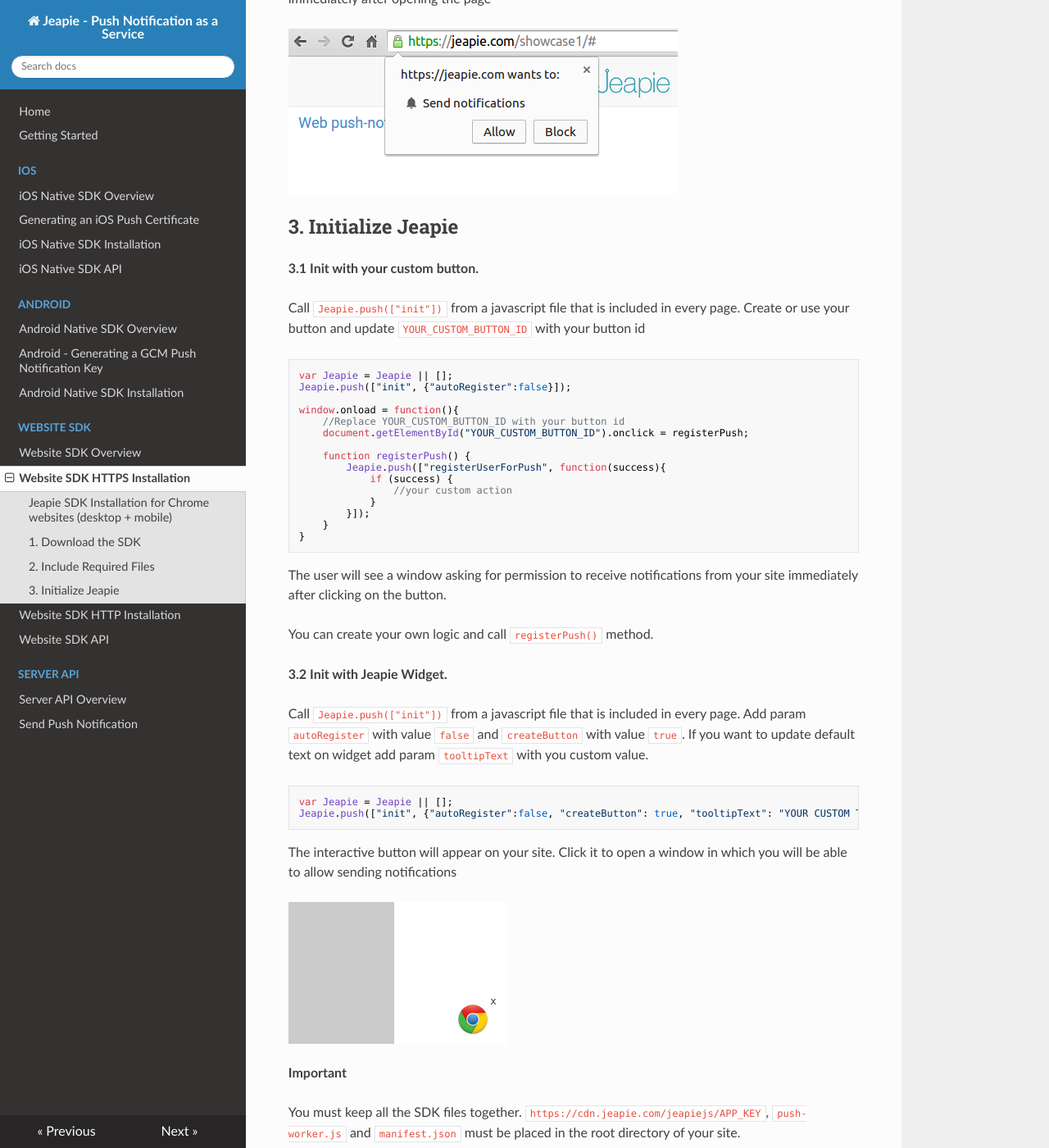
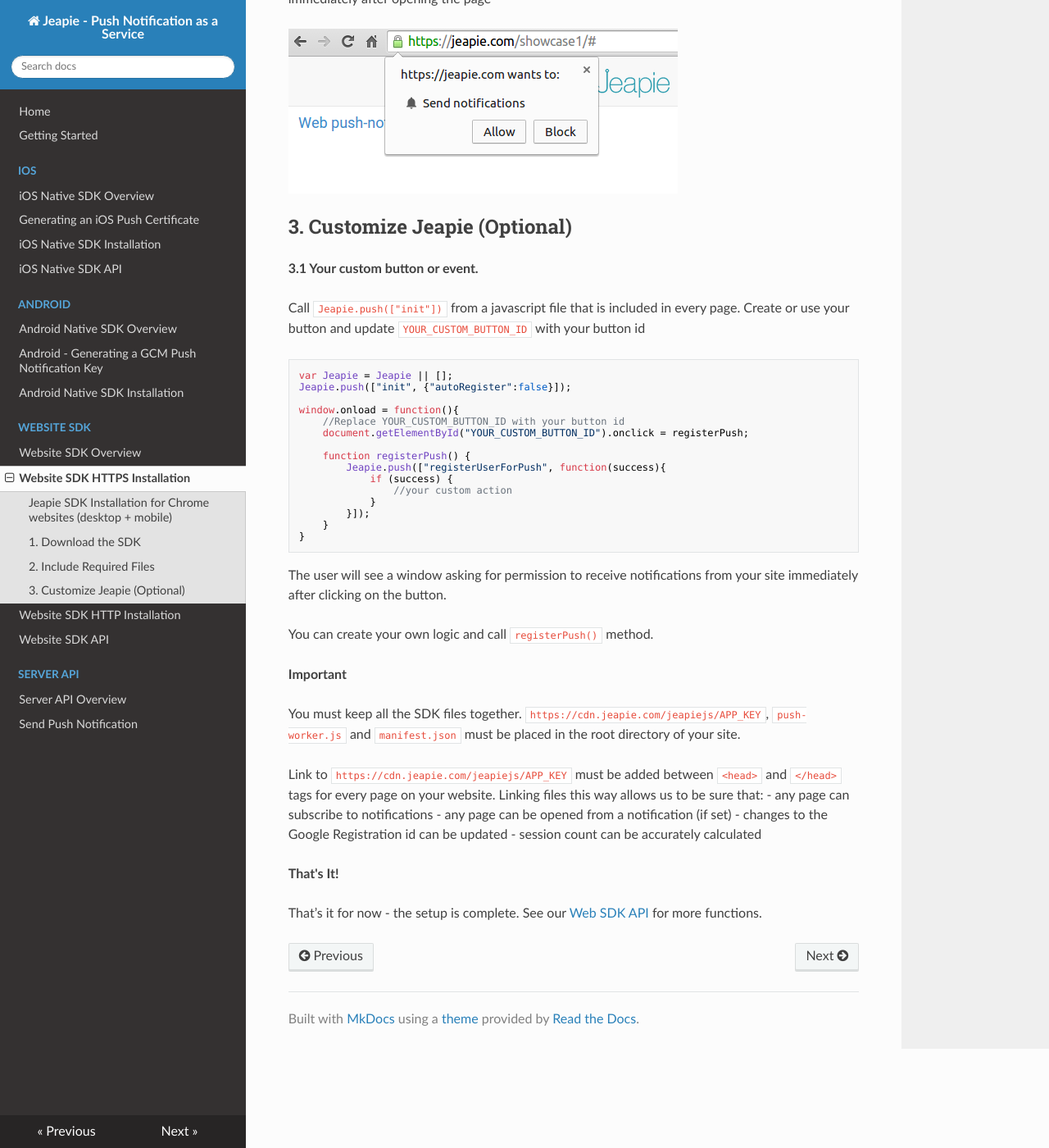
Before and after one commit to Jeapie/jeapie-docs, an MkDocs documentation site: the page built from docs/Websdk/Website-SDK-HTTPS-Installation.md, in a window 1280 px wide and 1400 px high, scrolled down 1065 px. Shown: the whole window at 82% size. Built offline with MkDocs 1.6.1, drawn with Linux system fonts in a browser that asks for light colours; nearby versions of some CDN libraries; old or Windows-style settings are respelled for this version of MkDocs; some of the changed text lies outside the part shown.

Commit message:
Instruction for widget removed

````diff
--- a/docs/Websdk/Website-SDK-HTTPS-Installation.md
+++ b/docs/Websdk/Website-SDK-HTTPS-Installation.md
@@ -24,16 +24,16 @@ If possible, we encourage you to migrate all your pages to HTTPS first, and then
 **2.1** Link `https://cdn.jeapie.com/jeapiejs/APP_KEY` and `manifest.json` to each page of your website by adding some code between `<head>` and `</head>` tags. Update `APP_KEY` with your Jeapie AppId.  Most likely, you will have to do it just once in the file, which helps to generate a layout of the site. The resulting HTML should look like this:
 ```HTML
 <head>
-	<script src="https://cdn.jeapie.com/jeapiejs/0e9b2d82456a5ad012714e981d972360" async></script>
+	<script src="https://cdn.jeapie.com/jeapiejs/APP_KEY" async></script>
 </head>
 ```
 Now user will see a window asking for permission to receive notifications from your site immediately after opening the page
 
 ![Autoregister for users](/img/https_autoregister.png)
 
-##3. Initialize Jeapie
+##3. Customize Jeapie (Optional)
 
-**3.1 Init with your custom button.**
+**3.1 Your custom button or event.**
 
 Call `Jeapie.push(["init"])` from a javascript file that is included in every page. Create or use your button and update `YOUR_CUSTOM_BUTTON_ID` with your button id
 ```javascript
@@ -57,17 +57,6 @@ The user will see a window asking for permission to receive notifications from y
 
 You can create your own logic and call `registerPush()` method.
 
-**3.2 Init with Jeapie Widget.**
-
-Call `Jeapie.push(["init"])` from a javascript file that is included in every page. Add param `autoRegister` with value `false` and `createButton` with value `true`. If you want to update default text on widget add param `tooltipText` with you custom value.
-```javascript
-var Jeapie = Jeapie || [];
-Jeapie.push(["init", {"autoRegister":false, "createButton": true, "tooltipText": "YOUR CUSTOM TEXT"}]);
-```
-The interactive button will appear on your site. Click it to open a window in which you will be able to allow sending notifications
-
-![Autoregister for users](/img/widget_example.png)
-
 **Important**
 
 You must keep all the SDK files together. `https://cdn.jeapie.com/jeapiejs/APP_KEY`, `push-worker.js` and `manifest.json` must be placed in the root directory of your site.
````
Also changed, not shown: docs/Websdk/Website-SDK-HTTP-Installation.md (+2 -13 lines).
